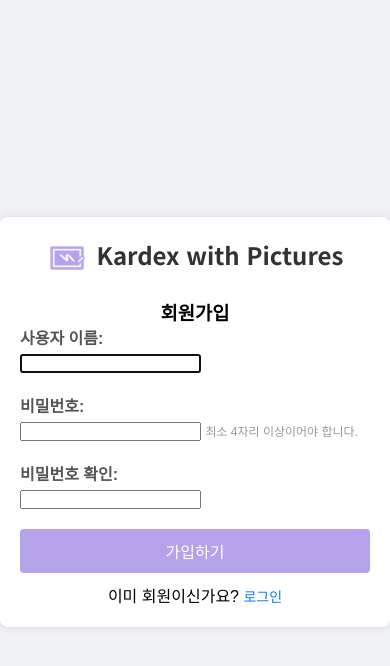
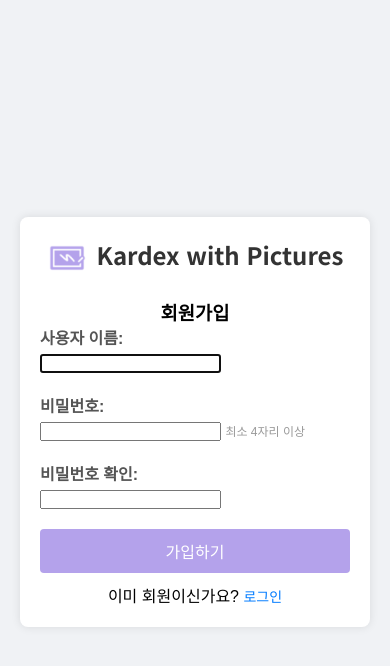
Before and after one commit to sensival/graduation_project, a Django app: page /gallery/signup/ in a window 390 px wide. Shown: the top 666 px of the page. Run offline with Django 5.2, Linux system fonts and the light colour scheme.

Commit message:
localhost->IP 변경d/t 모바일

```diff
--- a/mysite/gallery/forms.py
+++ b/mysite/gallery/forms.py
@@ -11,7 +11,7 @@ class SignUpForm(UserCreationForm):
         label=_("비밀번호"),  # 새로운 라벨
         widget=forms.PasswordInput,
         help_text=_(
-            "최소 4자리 이상이어야 합니다."
+            "최소 4자리 이상"
         ),
     )
 
--- a/mysite/gallery/views.py
+++ b/mysite/gallery/views.py
@@ -33,7 +33,7 @@ class CustomLoginView(LoginView):
 
     def get_success_url(self):
         # 로그인 성공 후 React 앱의 /select-ward 페이지로 리디렉트
-        return 'http://localhost:3000/select-ward'
+        return 'http://192.168.0.5:3000/select-ward'
 
 ########### 가입 ################
 def signup_view(request):
@@ -42,7 +42,7 @@ def signup_view(request):
         if form.is_valid():
             user = form.save()
             login(request, user)  # 회원가입 후 자동 로그인
-            return redirect('http://localhost:3000/select_ward')  # 병동 선택 페이지로 이동
+            return redirect('http://192.168.0.5:3000/select_ward')  # 병동 선택 페이지로 이동
     else:
         form = SignUpForm()
     return render(request, 'signup.html', {'form': form})
--- a/mysite/mysite/settings.py
+++ b/mysite/mysite/settings.py
@@ -132,7 +132,7 @@ USE_TZ = True
 DEFAULT_AUTO_FIELD = 'django.db.models.BigAutoField'
 
 
-# LOGIN_REDIRECT_URL = '/gallery/select_ward/'   # 로그인 후 병동 선택 페이지로 이동
+LOGIN_REDIRECT_URL = '192.168.0.5:3000/select_ward/'   # 로그인 후 병동 선택 페이지로 이동
 
 # CORS 설정
 CORS_ALLOWED_ORIGINS = [
@@ -155,4 +155,4 @@ ALLOWED_HOSTS = [
 # SESSION_EXPIRE_AT_BROWSER_CLOSE = False  # 브라우저 종료 시 세션을 유지할지 여부
 
 # settings.py
-LOGOUT_REDIRECT_URL = 'http://localhost:3000/login'
+LOGOUT_REDIRECT_URL = 'http://192.168.0.5:3000/login'
--- a/mysite/templates/login.html
+++ b/mysite/templates/login.html
@@ -27,7 +27,7 @@
 
         /* 로그인 컨테이너 스타일 */
         .login-container {
-            width: 400px;
+            width: 350px;
             padding: 20px;
             background-color: #fff;
             box-shadow: 0 0 10px rgba(0, 0, 0, 0.1);
--- a/mysite/templates/signup.html
+++ b/mysite/templates/signup.html
@@ -27,7 +27,7 @@
 
         /* 회원가입 컨테이너 스타일 */
         .signup-container {
-            width: 400px;
+            width: 350px;
             padding: 20px;
             background-color: #fff;
             box-shadow: 0 0 10px rgba(0, 0, 0, 0.1);
```
